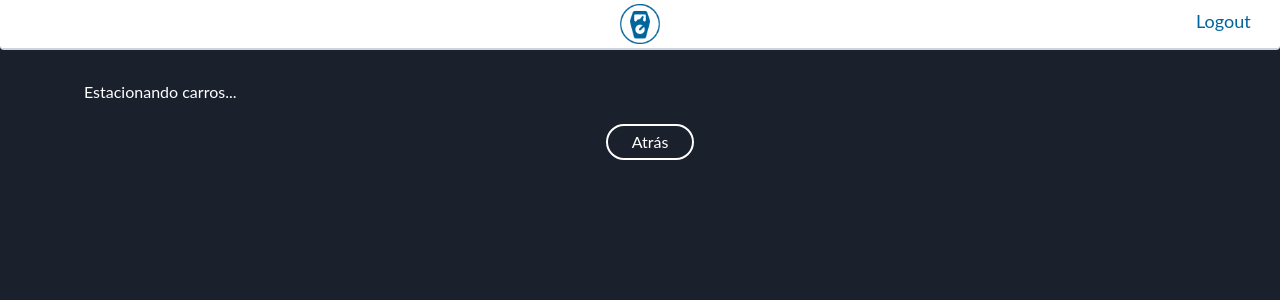
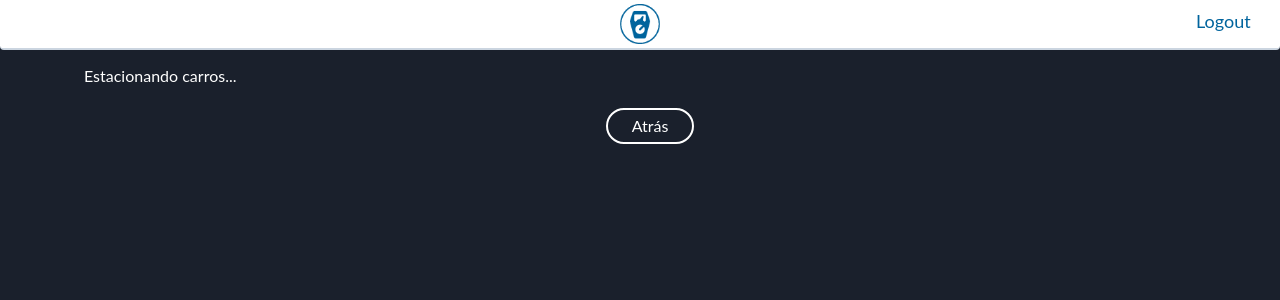
Before and after one commit to Parquiem/Parquiem, a React (Create React App) app in the folder web/: page /userDeleteCar/1 in a window 1280 px wide. Shown: the top 300 px of the page. Built offline with nearby package versions, Linux system fonts and the light colour scheme; no server answers; what react-google-maps would draw is missing.

Commit message:
Ya jala mas bonito

```diff
--- a/web/src/Deletecar.js
+++ b/web/src/Deletecar.js
@@ -9,7 +9,7 @@ function Deletecar(){
     return(
 <div className="relative h-screen">
     <Navbar/>
-    <div id="profile" className="pt-20 p-16 h-full bg-gray-900">
+    <div id="profile" className="p-16 h-full bg-gray-900">
     <div id="profilesquare" className="h-full pl-5">
         <Cars/>
         <div id="boton 2" class="text-center pt-5">
--- a/web/src/Test.js
+++ b/web/src/Test.js
@@ -1,4 +1,4 @@
-import React from 'react';
+import React,{ Component } from 'react';
 import Map from './map/Map';
 import credentials from './map/credentials';
 import './css/Test.css';
@@ -7,7 +7,8 @@ import Navbar from './Unavigation'
 
 const mapURL = `https://maps.googleapis.com/maps/api/js?v=3.exp&key=${credentials.MapsKey}`;
 
-function Test(){
+class Test extends Component{
+    render(){
     return(
     <div class="relative h-screen">
     <Navbar/>
@@ -23,6 +24,7 @@ function Test(){
 </div>
         )
     }
+    }
 
 
 export default Test;
--- a/web/src/elements/show_car/Cars.js
+++ b/web/src/elements/show_car/Cars.js
@@ -20,7 +20,7 @@ class Cars extends Component{
     render(){
         if(this.state.car.length > 0){
             return(
-                <div class="cuerpo pt-16 pl-32 pr-32 h-full">
+                <div class="cuerpo pt-4 pl-32 pr-32 h-full">
                     <Carslist listado={this.state.car}/>
                 </div>
                 )
--- a/web/src/map/Map.js
+++ b/web/src/map/Map.js
@@ -12,8 +12,7 @@ const Map= (props)=>{
         defaultZoom={18}
         defaultCenter={{lat: 28.639990, lng:-106.072882}}
         >
-        <Marker position={{ lat: 28.639990, lng:-106.072882}}/>
-        <Marker position={{ lat: 28.639167, lng:-106.078228}}/>
+        <Marker position={{ lat: 28.639990, lng:-106.072882}} icon={"http://maps.google.com/mapfiles/ms/icons/green-dot.png"}/>
         </GoogleMap>
     );
 };
```
